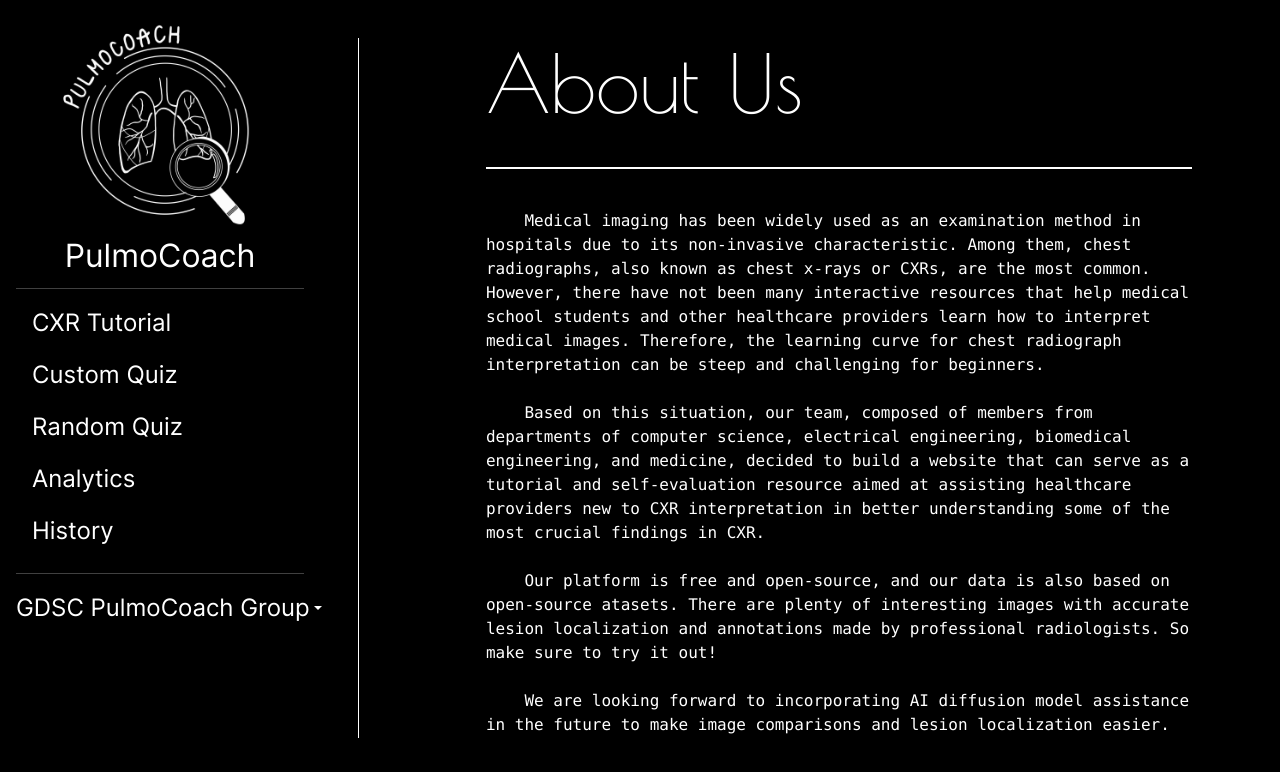
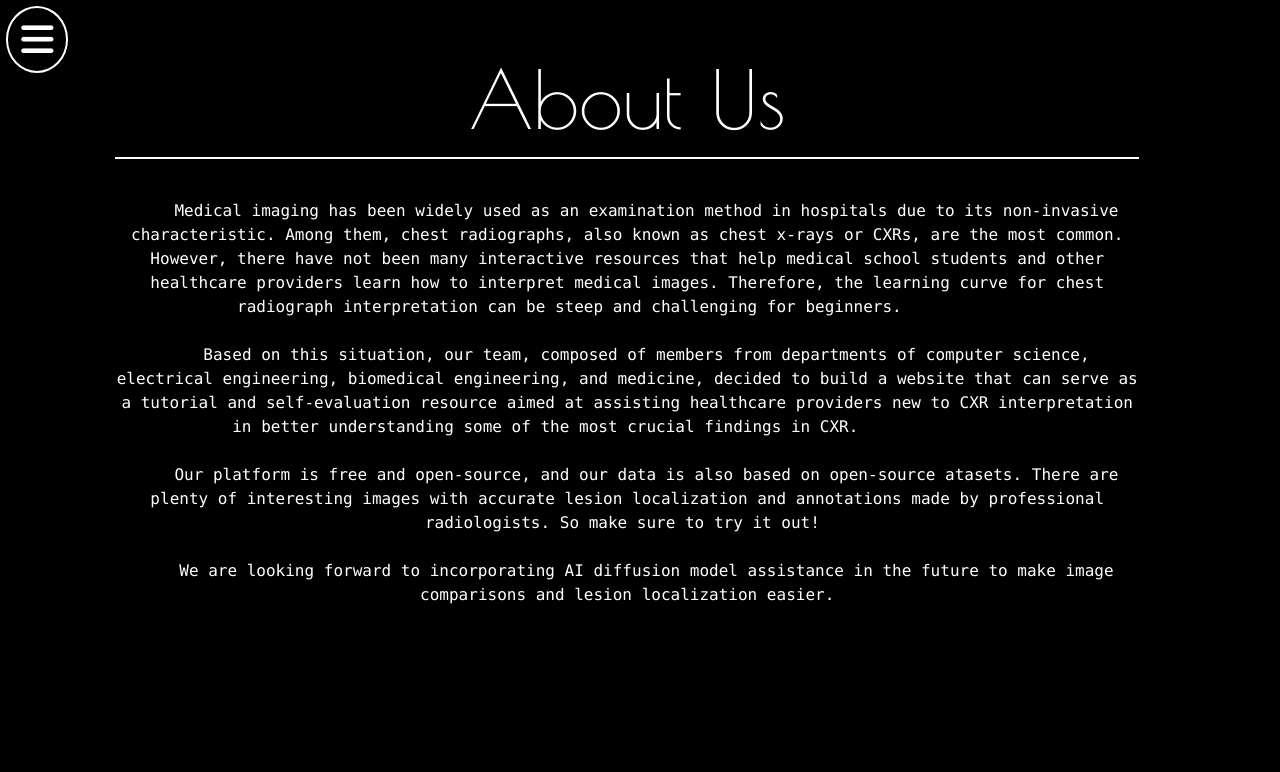
Before and after one commit to eric900115/PulmoCoach, an Angular app: page /menu in a window 1280 px wide. Shown: the top 772 px of the page. Built offline with nearby package versions, Linux system fonts and the light colour scheme; a web font is replaced by a local one.

Commit message:
sidebar fix

```diff
--- a/src/app/history/history.component.html
+++ b/src/app/history/history.component.html
@@ -1,6 +1,6 @@
 <div id="history_1">
     <div id="history_2">
-        <app-sidebar [isMenu]="false" class="w-25"></app-sidebar>
+        <app-sidebar [isMenu]=" false" style="display:block; position:fixed; z-index: 100;"></app-sidebar>
         <div id="Mode_Btn">
             <div style="display:flex; flex-direction: column; align-items: center;">
                 <img src="../../assets/history/circle.svg" style="width: 90%; padding: 5%;" />
--- a/src/app/menu/menu.component.html
+++ b/src/app/menu/menu.component.html
@@ -1,14 +1,12 @@
-<div class="d-flex bg-black">
-	<app-sidebar [isMenu]="true" class="w-25"></app-sidebar>
-
-	<div class="grid_midline"></div>
-	<div class="grid-right">
-		<div id="about_us">
-			<h1 id="about_us_h2" class="display-1">About Us</h1>
+<div class="_container">
+	<app-sidebar [isMenu]=" false" style="display:block; position:fixed; z-index: 100;"></app-sidebar>
+	<div class="grid-right" style=" position:absolute; display:block; z-index:10;">
+		<div id=" about_us">
+			<h1 id="about_us_h2">About Us</h1>
 			<hr id="about_us_hr">
 			<pre id="about_us_paragraph">
-                {{AboutUs}}
-            </pre>
+					{{AboutUs}}
+				</pre>
 		</div>
 	</div>
 </div>
--- a/src/app/menu/menu.component.scss
+++ b/src/app/menu/menu.component.scss
@@ -1,81 +1,14 @@
-.grid-container {
-  display:flex;
-  flex-direction: row;
-  background-color:black;
-  // margin:3%;
-  // border-color:white;
-  // border-width:0.1em;
-  // border-style:solid;
-}
-
-.grid-left {
-  margin-top: 5%;
-  width: 30%;
-  text-align: center;
-}
-
 .grid-right {
   width: 80%;
   text-align: center;
-}
-.grid_midline {
-  padding-block: 10%;
-  width:1px;
-  border-width:0;
-  color:#FFFFFF;
-  background-color:#FFFFFF;
-  margin: 3%;
-}
-
-#user_img {
-  border-radius: 50rem;
-  max-height:50%;
-  max-width:50%
-}
-
-#user_name {
-  font-size: 0.8rem;
-  text-align: center;
-  margin-bottom: 3%;
-  margin-top: 3%;
-}
-
-@media (min-width: 500px) {
-  #user_name {
-    font-size: 1.5rem;
-    text-align: center;
-    margin-bottom: 3%;
-    margin-top: 3%;
-  }
-}
-
-@media (min-width: 1024px) {
-  #user_name {
-    font-size: 2rem;
-    text-align: center;
-    margin-bottom: 3%;
-    margin-top: 3%;
-  }
-}
-
-.home_btn {
-  height: 15%;
-  padding-top: 3%;
-  padding-bottom: 3%;
-  width: 60%;
-  margin:4%;
-  border: 1% white solid;
-  border-radius: 50%;
-  background-color: black;
-  text-align: center;
-  color: white;
-  font-size: 100%;
+  justify-content: center;
+  margin-left: 9%;
+  margin-right: 9%;
 }
 
 #about_us {
   padding-left: 10%;
   padding-right: 10%;
-  font-size: 2rem;
   text-align: left;
   margin: 0;
 }
@@ -83,6 +16,7 @@
 #about_us_h2 {
   margin-top: 5%;
   margin-bottom: 0;
+  font-size: 5rem;
   font-family: PoiretOne, cursive;
   // font-size: 5rem;
 }
@@ -90,21 +24,30 @@
 #about_us_hr {
   border-top: 2px solid #ffffff;
   opacity: 1;
-  margin-top: 5%;
+  margin-top: 1%;
 }
 
-#user_name{
+#user_name {
   font-family: PoiretOne, cursive;
 }
 
-#about_us_paragraph{
+#about_us_paragraph {
   text-align: middle;
   font-size: 1rem;
-  width:100%;
+  width: 100%;
   white-space: pre-wrap;
   margin-inline: auto;
 }
 
-button:hover{
+button:hover {
   box-shadow: 0px 0px 15px rgb(255, 255, 255);
 }
+
+._container {
+  margin: 0;
+}
+
+.app-sidebar {
+  width: 100%;
+  margin-top: 8%;
+}
--- a/src/app/sidebar/sidebar.component.html
+++ b/src/app/sidebar/sidebar.component.html
@@ -1,23 +1,22 @@
-<div *ngIf="!sideBarIsOpen && !isMenu" class="arrow" style="position: relative; font-size: 2.3rem;"
-    (click)="sideBarToggle()">
+<div class="_container" [ngClass]="{'border': sideBarIsOpen}" [ngClass]="{'background': sideBarIsOpen}"
+    [ngStyle]="sideBarIsOpen ? {'background-color': 'rgb(55, 57, 101)'} : {}">
+    <div style="font-size: 2.3rem; width: 100%;" (click)="sideBarToggle()">
         <i class="fa-solid fa-bars"></i>
     </div>
 
-<div *ngIf="sideBarIsOpen" class="d-flex flex-column flex-shrink-0 p-3 pt-2 bg-black">
-
-    <div *ngIf="!isMenu" class="mt-1 me-3 mb-4 arrow" style="position: absolute; right: 0; font-size: 2.3rem;"
-        (click)="sideBarToggle()">
-        <i class="fa-solid fa-bars"></i>
-    </div>
-
-    <div style="position: relative;">
+    <div *ngIf="sideBarIsOpen" style="max-width: 100%; margin-top: 1%; tesidext-align: center;">
+        <div style="position: absolute;">
             <a href="/" class="d-flex align-items-center mb-0 me-md-auto text-white text-decoration-none"></a>
         </div>
-    <div style="display: flex; justify-content: center; align-items: center;" class="mt-2">
-        <img src="assets/pulmo_coach_logo.jpg" alt="" class="w-75 m-auto">
+        <div style="display: flex; justify-content: center; max-width: 100%;">
+            <img src=" assets/pulmo_coach_logo.jpg" alt="">
         </div>
+        <!-- <div style="display: flex; justify-content: center; align-items: center; max-width: 100%;">
+            <img src="assets/pulmo_coach_logo.jpg" alt="" style="max-width: 100%; max-height: 100%;">
+        </div> -->
 
-    <a href="#" routerLink="/menu" class="nav-link d-flex align-items-center mx-auto text-white text-decoration-none">
+        <a href="#" routerLink="/menu"
+            class="nav-link d-flex align-items-center mx-auto text-white text-decoration-none">
             <p class="fs-2 nav-link my-0">PulmoCoach</p>
         </a>
         <hr class="my-2">
@@ -60,7 +59,7 @@
         <div class="dropdown">
             <a href="#" class="d-flex align-items-center text-white text-decoration-none dropdown-toggle"
                 data-bs-toggle="dropdown" aria-expanded="false">
-            <div style="font-size: x-large;">GDSC PulmoCoach Group</div>
+                <div style="font-size: large;">GDSC PulmoCoach Group</div>
             </a>
             <ul class="dropdown-menu dropdown-menu-dark text-small shadow">
 
@@ -72,3 +71,4 @@
             </ul>
         </div>
     </div>
+</div>
--- a/src/app/sidebar/sidebar.component.scss
+++ b/src/app/sidebar/sidebar.component.scss
@@ -65,3 +65,36 @@
 .arrow:hover {
     color: gray;
 }
+
+i {
+    border-radius: 50%;
+    border: 2px solid white;
+    padding: 13px;
+}
+
+i:hover {
+    border-radius: 50%;
+    border: 2px solid black;
+    background-color: rgb(165, 164, 164);
+    padding: 13px;
+}
+
+
+._container {
+    margin: 0;
+    padding: 10%;
+    width: 400%;
+    // border-right: 2px solid white;
+    border-color: rgb(184, 184, 214);
+    border-radius: 3%;
+    // background-color: rgb(55, 57, 101);
+}
+
+img {
+    max-width: 60%;
+    /* Make sure the image doesn't exceed the container's width */
+}
+
+.dropdown {
+    margin-bottom: 5%;
+}
```
Lines whose indentation alone changed are shown as unchanged.
